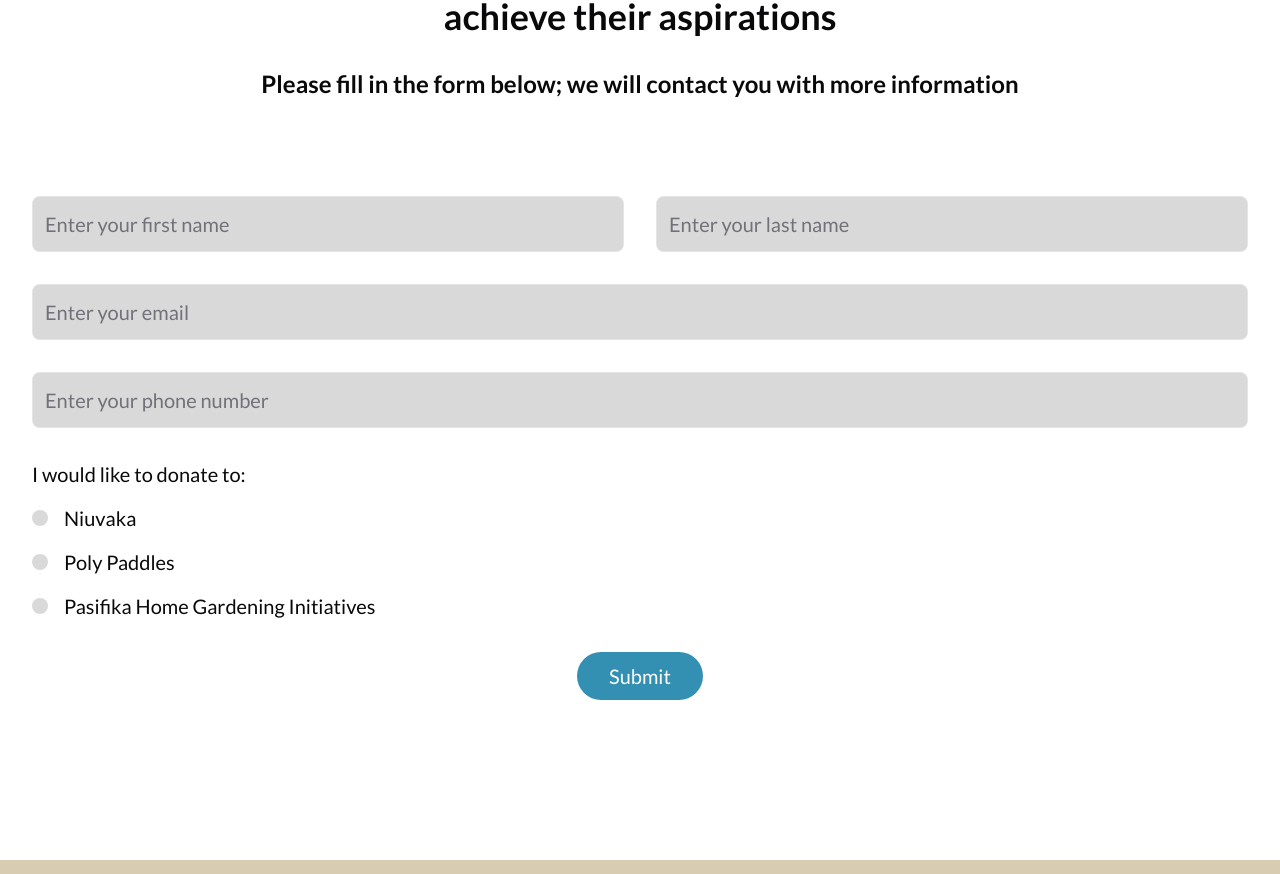
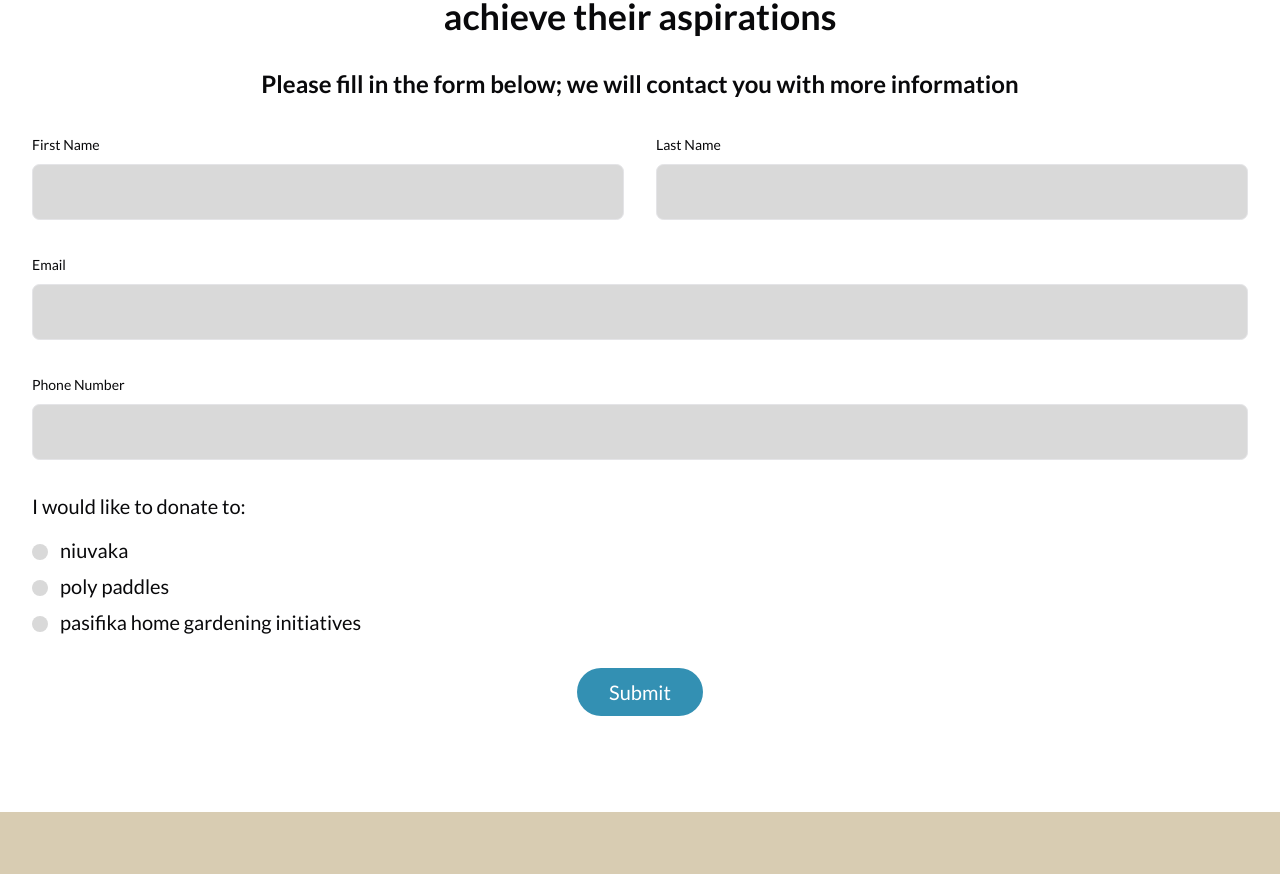
Before and after one commit to jhigger/niuvaka-trust, a Next.js app: page /donate in a window 1280 px wide. Shown: the part 940-1814 px from the top of the page. Built offline with nearby package versions, Linux system fonts and the light colour scheme.

Commit message:
feat: add validation for donation form

```diff
--- /dev/null
+++ b/src/components/Forms/DonationForm.tsx
@@ -0,0 +1,179 @@
+import { zodResolver } from "@hookform/resolvers/zod";
+import { useForm } from "react-hook-form";
+import { z } from "zod";
+import {
+  Form,
+  FormControl,
+  FormField,
+  FormItem,
+  FormLabel,
+  FormMessage,
+} from "~/components/ui/form";
+import { Button } from "../ui/button";
+import { Checkbox } from "../ui/checkbox";
+import { Input } from "../ui/input";
+
+const OPTIONS = [
+  "niuvaka",
+  "poly paddles",
+  "pasifika home gardening initiatives",
+] as const;
+
+const formSchema = z.object({
+  firstName: z.string().min(2, {
+    message: "Username must be at least 2 characters.",
+  }),
+  lastName: z.string().min(2, {
+    message: "Username must be at least 2 characters.",
+  }),
+  email: z.string().email({
+    message: "Please enter a valid email.",
+  }),
+  phone: z.string().min(8, {
+    message: "Phone number must be at least 8 digits.",
+  }),
+  donationFor: z
+    .array(z.string())
+    .refine((value) => value.some((item) => item), {
+      message: "You have to select at least one item.",
+    }),
+});
+
+const DonationForm = () => {
+  const form = useForm<z.infer<typeof formSchema>>({
+    resolver: zodResolver(formSchema),
+    defaultValues: {
+      firstName: "",
+      lastName: "",
+      email: "",
+      phone: "",
+      donationFor: [],
+    },
+  });
+
+  const onSubmit = (values: z.infer<typeof formSchema>) => {
+    console.log(values);
+  };
+
+  return (
+    <Form {...form}>
+      <form
+        onSubmit={form.handleSubmit(onSubmit)}
+        className="grid w-full grid-cols-1 gap-8 md:grid-cols-2"
+      >
+        <FormField
+          control={form.control}
+          name="firstName"
+          render={({ field }) => (
+            <FormItem>
+              <FormLabel>First Name</FormLabel>
+              <FormControl>
+                <Input {...field} className="h-14 bg-[#D9D9D9] text-xl" />
+              </FormControl>
+              <FormMessage />
+            </FormItem>
+          )}
+        />
+        <FormField
+          control={form.control}
+          name="lastName"
+          render={({ field }) => (
+            <FormItem>
+              <FormLabel>Last Name</FormLabel>
+              <FormControl>
+                <Input {...field} className="h-14 bg-[#D9D9D9] text-xl" />
+              </FormControl>
+              <FormMessage />
+            </FormItem>
+          )}
+        />
+        <FormField
+          control={form.control}
+          name="email"
+          render={({ field }) => (
+            <FormItem className="col-span-full">
+              <FormLabel>Email</FormLabel>
+              <FormControl>
+                <Input {...field} className="h-14 bg-[#D9D9D9] text-xl" />
+              </FormControl>
+              <FormMessage />
+            </FormItem>
+          )}
+        />
+        <FormField
+          control={form.control}
+          name="phone"
+          render={({ field }) => (
+            <FormItem className="col-span-full">
+              <FormLabel>Phone Number</FormLabel>
+              <FormControl>
+                <Input
+                  {...field}
+                  className="h-14 bg-[#D9D9D9] text-xl"
+                  maxLength={15}
+                />
+              </FormControl>
+              <FormMessage />
+            </FormItem>
+          )}
+        />
+        <FormField
+          control={form.control}
+          name="donationFor"
+          render={() => (
+            <FormItem>
+              <div className="mb-4">
+                <FormLabel className="text-xl">
+                  I would like to donate to:
+                </FormLabel>
+              </div>
+              {OPTIONS.map((item) => (
+                <FormField
+                  key={item}
+                  control={form.control}
+                  name="donationFor"
+                  render={({ field }) => {
+                    return (
+                      <FormItem
+                        key={item}
+                        className="flex flex-row items-start space-x-3 space-y-0"
+                      >
+                        <FormControl>
+                          <Checkbox
+                            checked={field.value?.includes(item)}
+                            onCheckedChange={(checked) => {
+                              return checked
+                                ? field.onChange([...field.value, item])
+                                : field.onChange(
+                                    field.value?.filter(
+                                      (value) => value !== item,
+                                    ),
+                                  );
+                            }}
+                            className="mt-2 rounded-full border-0 bg-[#D9D9D9]"
+                          />
+                        </FormControl>
+                        <FormLabel className="text-xl font-normal">
+                          {item}
+                        </FormLabel>
+                      </FormItem>
+                    );
+                  }}
+                />
+              ))}
+              <FormMessage />
+            </FormItem>
+          )}
+        />
+        <Button
+          type="submit"
+          className="col-span-full mx-auto w-max rounded-full bg-mint-500 px-8 py-6 text-white"
+        >
+          Submit
+        </Button>
+      </form>
+    </Form>
+  );
+};
+
+export default DonationForm;
--- a/src/components/ui/checkbox.tsx
+++ b/src/components/ui/checkbox.tsx
@@ -1,8 +1,8 @@
-import * as React from "react"
-import * as CheckboxPrimitive from "@radix-ui/react-checkbox"
-import { Check } from "lucide-react"
+import * as React from "react";
+import * as CheckboxPrimitive from "@radix-ui/react-checkbox";
+import { Check } from "lucide-react";
 
-import { cn } from "~/lib/utils"
+import { cn } from "~/lib/utils";
 
 const Checkbox = React.forwardRef<
   React.ElementRef<typeof CheckboxPrimitive.Root>,
@@ -11,8 +11,8 @@ const Checkbox = React.forwardRef<
   <CheckboxPrimitive.Root
     ref={ref}
     className={cn(
-      "peer h-4 w-4 shrink-0 rounded-sm border border-primary ring-offset-background focus-visible:outline-none focus-visible:ring-2 focus-visible:ring-ring focus-visible:ring-offset-2 disabled:cursor-not-allowed disabled:opacity-50 data-[state=checked]:bg-primary data-[state=checked]:text-primary-foreground",
-      className
+      "peer h-4 w-4 shrink-0 rounded-sm border border-primary ring-offset-background focus-visible:outline-none focus-visible:ring-2 focus-visible:ring-ring focus-visible:ring-offset-2 disabled:cursor-not-allowed disabled:opacity-50 data-[state=checked]:bg-mint-500 data-[state=checked]:text-white",
+      className,
     )}
     {...props}
   >
@@ -22,7 +22,7 @@ const Checkbox = React.forwardRef<
       <Check className="h-4 w-4" />
     </CheckboxPrimitive.Indicator>
   </CheckboxPrimitive.Root>
-))
-Checkbox.displayName = CheckboxPrimitive.Root.displayName
+));
+Checkbox.displayName = CheckboxPrimitive.Root.displayName;
 
-export { Checkbox }
+export { Checkbox };
--- a/src/pages/donate.tsx
+++ b/src/pages/donate.tsx
@@ -1,16 +1,7 @@
 import Head from "next/head";
 import Footer from "~/components/Footer";
+import DonationForm from "~/components/Forms/DonationForm";
 import Navbar from "~/components/Navbar";
-import { Button } from "~/components/ui/button";
-import { Checkbox } from "~/components/ui/checkbox";
-import { Input } from "~/components/ui/input";
-import { Label } from "~/components/ui/label";
-
-const choices = [
-  "Niuvaka",
-  "Poly Paddles",
-  "Pasifika Home Gardening Initiatives",
-];
 
 const Donate = () => {
   return (
@@ -50,50 +41,7 @@ const Donate = () => {
             information
           </p>
 
-          <form className="my-16 grid w-full grid-cols-1 items-center justify-center gap-8 md:grid-cols-2">
-            <Input
-              placeholder="Enter your first name"
-              name="first_name"
-              className="h-14 bg-[#D9D9D9] text-xl"
-            />
-            <Input
-              placeholder="Enter your last name"
-              name="last_name"
-              className="h-14 bg-[#D9D9D9] text-xl"
-            />
-            <Input
-              placeholder="Enter your email"
-              name="email"
-              className="col-span-full h-14 bg-[#D9D9D9] text-xl"
-            />
-            <Input
-              placeholder="Enter your phone number"
-              name="phone"
-              className="col-span-full h-14 bg-[#D9D9D9] text-xl"
-            />
-            <div className="col-span-full flex flex-col gap-4">
-              <Label className="text-xl">I would like to donate to:</Label>
-              {choices.map((choice) => {
-                return (
-                  <div key={choice} className="flex items-center space-x-4">
-                    <Checkbox
-                      id={choice}
-                      className="rounded-full border-0 bg-[#D9D9D9]"
-                    />
-                    <Label htmlFor={choice} className="text-xl">
-                      {choice}
-                    </Label>
-                  </div>
-                );
-              })}
-            </div>
-            <Button
-              type="submit"
-              className="col-span-full mx-auto w-max rounded-full bg-mint-500 px-8 py-6 text-white"
-            >
-              Submit
-            </Button>
-          </form>
+          <DonationForm />
         </section>
 
         <Footer />
```
